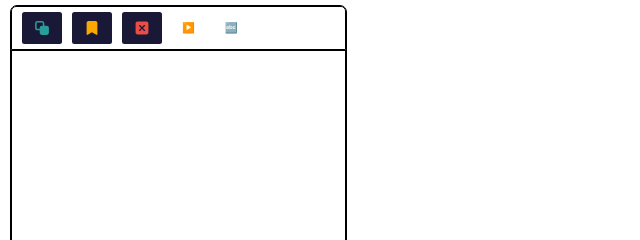
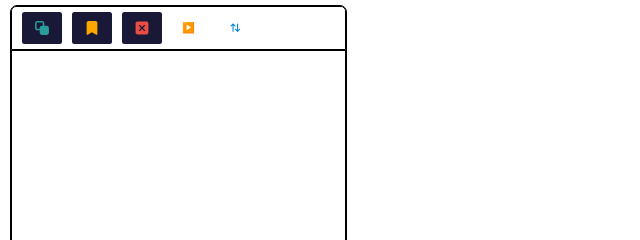
Before and after one commit to andriigardu/writing-widget, a plain HTML site: page index.html in a window 1280 px wide. Shown: the top 240 px of the page, 0-640 px from the left. Drawn offline with nearby package versions, Linux system fonts and the light colour scheme.

Commit message:
Update index.html

```diff
--- a/index.html
+++ b/index.html
@@ -23,7 +23,10 @@
 </svg>
 </button>
         <button id="toggle-button">▶️</button>
-        <button id="sort-button">🔤</button>
+        <button id="sort-button"><svg width="20" height="20" viewBox="0 0 26 26" fill="none" xmlns="http://www.w3.org/2000/svg">
+<path d="M10.4607 7.00001C10.639 6.99914 10.8186 7.06674 10.9547 7.20284L13.7324 9.98049C14.0028 10.2509 14.0028 10.6894 13.7324 10.9598C13.4619 11.2303 13.0235 11.2303 12.753 10.9598L11.1532 9.35994V17.3874C11.1532 17.7699 10.8431 18.0799 10.4607 18.0799C10.0782 18.0799 9.76818 17.7699 9.76818 17.3874V9.36963L8.18215 10.9556C7.91172 11.2261 7.47326 11.2261 7.20283 10.9556C6.93239 10.6852 6.93239 10.2468 7.20283 9.97631L9.92267 7.25647C10.0496 7.10001 10.2435 7.00001 10.4607 7.00001ZM16.3107 7.00002C16.6932 7.00002 17.0032 7.31006 17.0032 7.69251V15.7103L18.5893 14.1243C18.8597 13.8539 19.2981 13.8539 19.5685 14.1243C19.839 14.3947 19.839 14.8331 19.5685 15.1036L16.8487 17.8234C16.7217 17.9799 16.5279 18.0799 16.3107 18.0799C16.1324 18.0808 15.9528 18.0132 15.8167 17.8771L13.039 15.0994C12.7686 14.829 12.7686 14.3906 13.039 14.1201C13.3094 13.8497 13.7479 13.8497 14.0183 14.1201L15.6182 15.72V7.69251C15.6182 7.31006 15.9282 7.00002 16.3107 7.00002Z" fill="#0885D1"/>
+</svg>
+</button>
     </div>
     <div contenteditable="true" id="text-input"></div>
     <div id="saved-texts">
```
